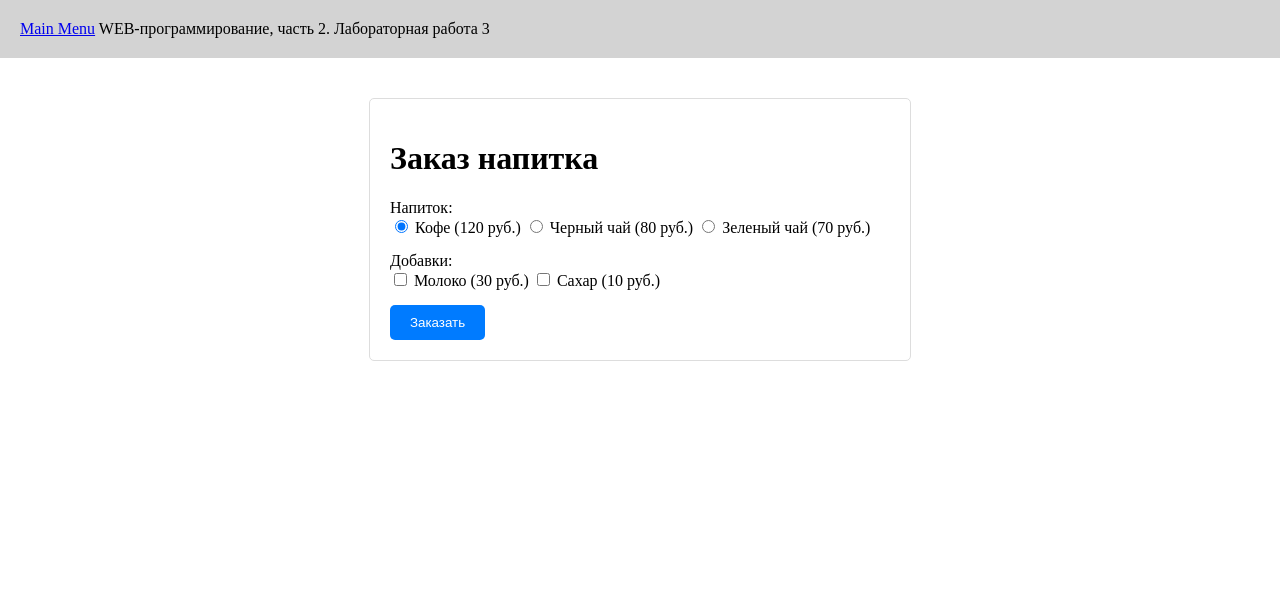
After one commit to gapshis17/Web_2_gapshis, a Flask app: page /lab3/order in a window 1280 px wide. The commit adds this page. Shown: the top 601 px of the page. Run offline with Flask 3, Linux system fonts and the light colour scheme.

Commit message:
Заказ напитка

```diff
--- a/lab3.py
+++ b/lab3.py
@@ -1,4 +1,4 @@
-from flask import Blueprint, render_template, request, make_response, redirect
+from flask import Blueprint, render_template, request, make_response, redirect, session
 lab3 = Blueprint('lab3', __name__)
 
 
@@ -38,3 +38,42 @@ def form1():
         errors['age'] = 'Заполните поле!'
     sex = request.args.get('sex')
     return render_template('form1.html', user=user, age=age, sex=sex, errors=errors)
+
+@lab3.route('/lab3/order')
+def order():
+    return render_template('order.html')
+
+@lab3.route('/lab3/pay')
+def pay():
+    price = 0
+    drink = request.args.get('drink')
+    if drink == 'cofee':
+        price = 120
+    elif drink == 'black-tea':
+        price = 80
+    else:
+        price = 70
+
+    if request.args.get('milk') == 'on':
+        price += 30
+    if request.args.get('sugar') == 'on':
+        price += 10
+    return render_template('pay.html', price=price)
+
+
+@lab3.route('/lab3/success')
+def success():
+    price = 0
+    drink = request.args.get('drink')
+    if drink == 'cofee':
+        price = 120
+    elif drink == 'black-tea':
+        price = 80
+    else:
+        price = 70
+
+    if request.args.get('milk') == 'on':
+        price += 30
+    if request.args.get('sugar') == 'on':
+        price += 10
+    return render_template('success.html', price=price)
--- a/static/main.css
+++ b/static/main.css
@@ -29,3 +29,27 @@ footer {
     font-weight: bold;
     margin-left: 5px;
 }
+
+.container {
+    width: 500px;
+    margin: 0 auto;
+    padding: 20px;
+    border: 1px solid #ddd;
+    border-radius: 5px;
+}
+
+.form-group {
+    margin-bottom: 15px;
+}
+
+.btn {
+    padding: 10px 20px;
+    border: none;
+    border-radius: 5px;
+    cursor: pointer;
+}
+
+.btn-primary {
+    background-color: #007bff;
+    color: #fff;
+}
--- a/templates/lab3.html
+++ b/templates/lab3.html
@@ -16,8 +16,11 @@
         <li>
             <a href= "/lab3/del_cookie" > Очистить куки </a>
         </li>
-        <li></li>
+        <li>
             <a href= "/lab3/form1" > Форма </a>
+        </li>
+        <li>
+            <a href= "/lab3/order" > Заказ напитка</a>
         </li>
     </ol>
 {% endblock %}
--- /dev/null
+++ b/templates/order.html
@@ -0,0 +1,40 @@
+{% extends "base.html" %}
+
+{% block lab %}Лабораторная работа 3{% endblock%}
+
+{% block main %}
+    <div class="container">
+        <h1>Заказ напитка</h1>
+        <form action="/lab3/pay">
+            <div class="form-group">
+                <label for="drink">Напиток:</label>
+                <div>
+                    <label>
+                        <input type="radio" value="cofee" name="drink" checked> Кофе (120 руб.)
+                    </label>
+                    <label>
+                        <input type="radio" value="black-tea" name="drink"> Черный чай (80 руб.)
+                    </label>
+                    <label>
+                        <input type="radio" value="green-tea" name="drink"> Зеленый чай (70 руб.)
+                    </label>
+                </div>
+            </div>
+            <div class="form-group">
+                <label for="addings">Добавки:</label>
+                <div>
+                    <label>
+                        <input type="checkbox" name="addings" value="milk"> Молоко (30 руб.)
+                    </label>
+                    <label>
+                        <input type="checkbox" name="addings" value="sugar"> Сахар (10 руб.)
+                    </label>
+                </div>
+            </div>
+            <div>
+                <button type="submit" class="btn btn-primary">Заказать</button>
+            </div>
+        </form>
+    </div>
+
+{% endblock %}
```
Also changed, not shown: templates/pay.html (added, +37 -0 lines), templates/success.html (added, +13 -0 lines).
